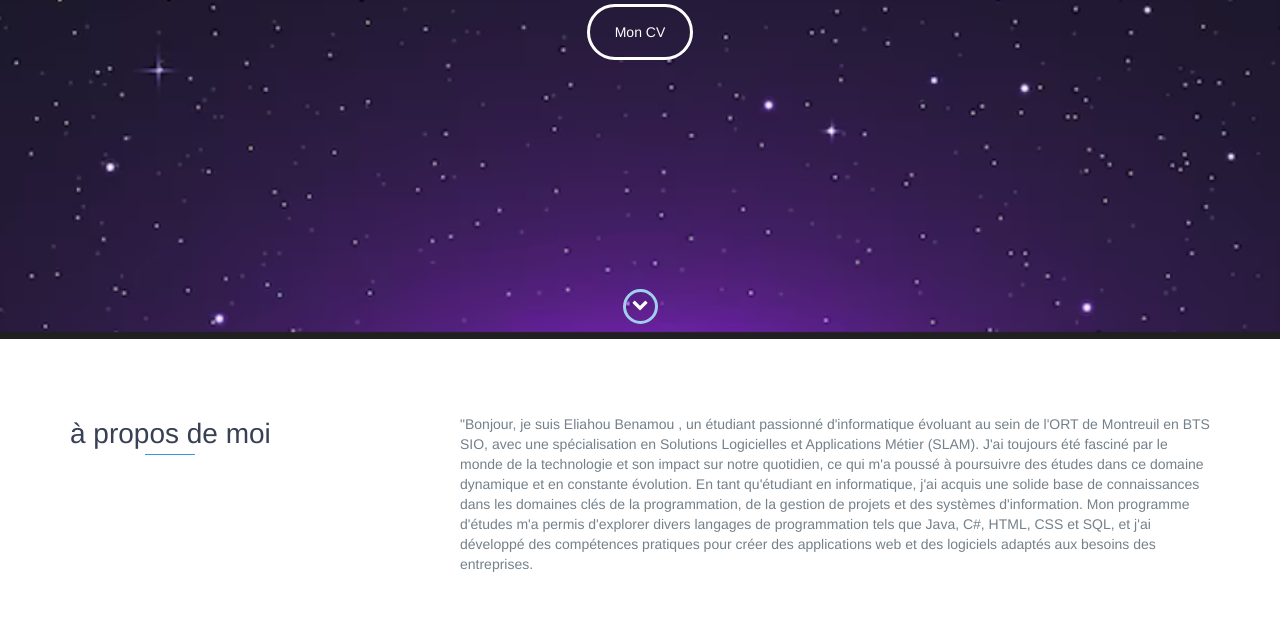
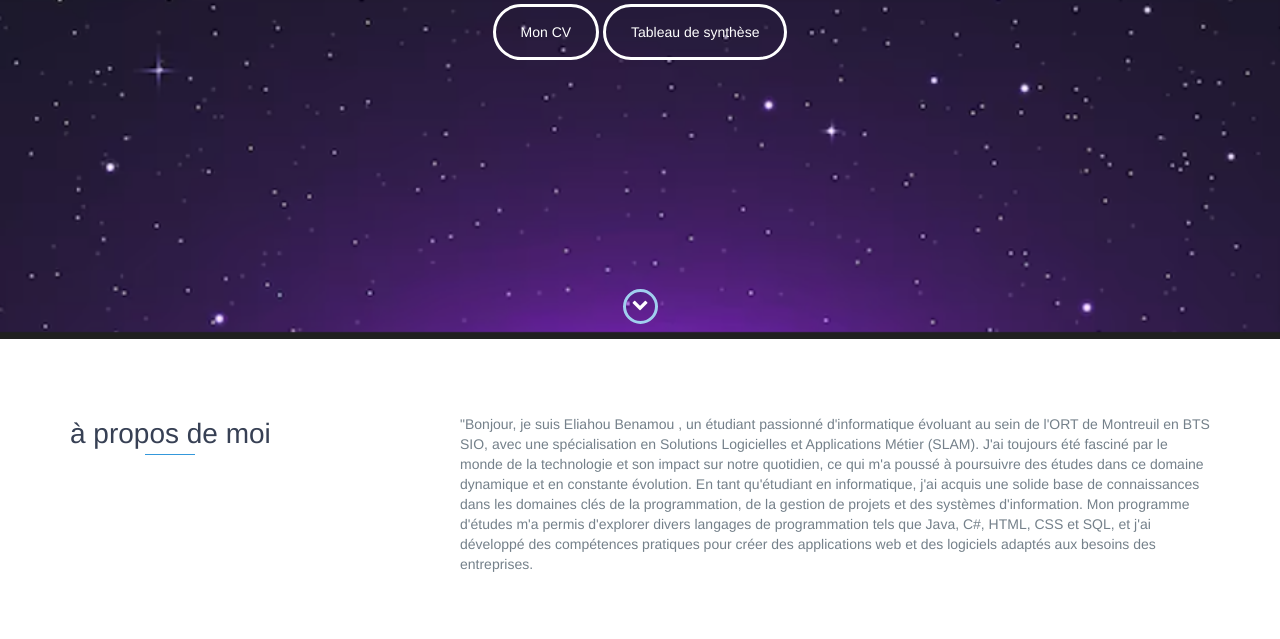
Before and after one commit to eliahou55/devportfolio, a website: page index.html in a window 1280 px wide. Shown: the part 461-1100 px from the top of the page. Drawn offline with nearby package versions, Linux system fonts and the light colour scheme; files whose address does not match are found by name.

Commit message:
TBSynthèse

```diff
--- a/index.html
+++ b/index.html
@@ -80,6 +80,7 @@
             <h2>Développeur Web </h2>
 
             <a href="pdf/CVeliahou-benamou.pdf" class="btn-rounded-white">Mon CV </a>
+            <a href="pdf/TBSynthèse" class="btn-rounded-white">Tableau de synthèse </a>
         </div>
         <!-- End #lead-content -->
 
```
